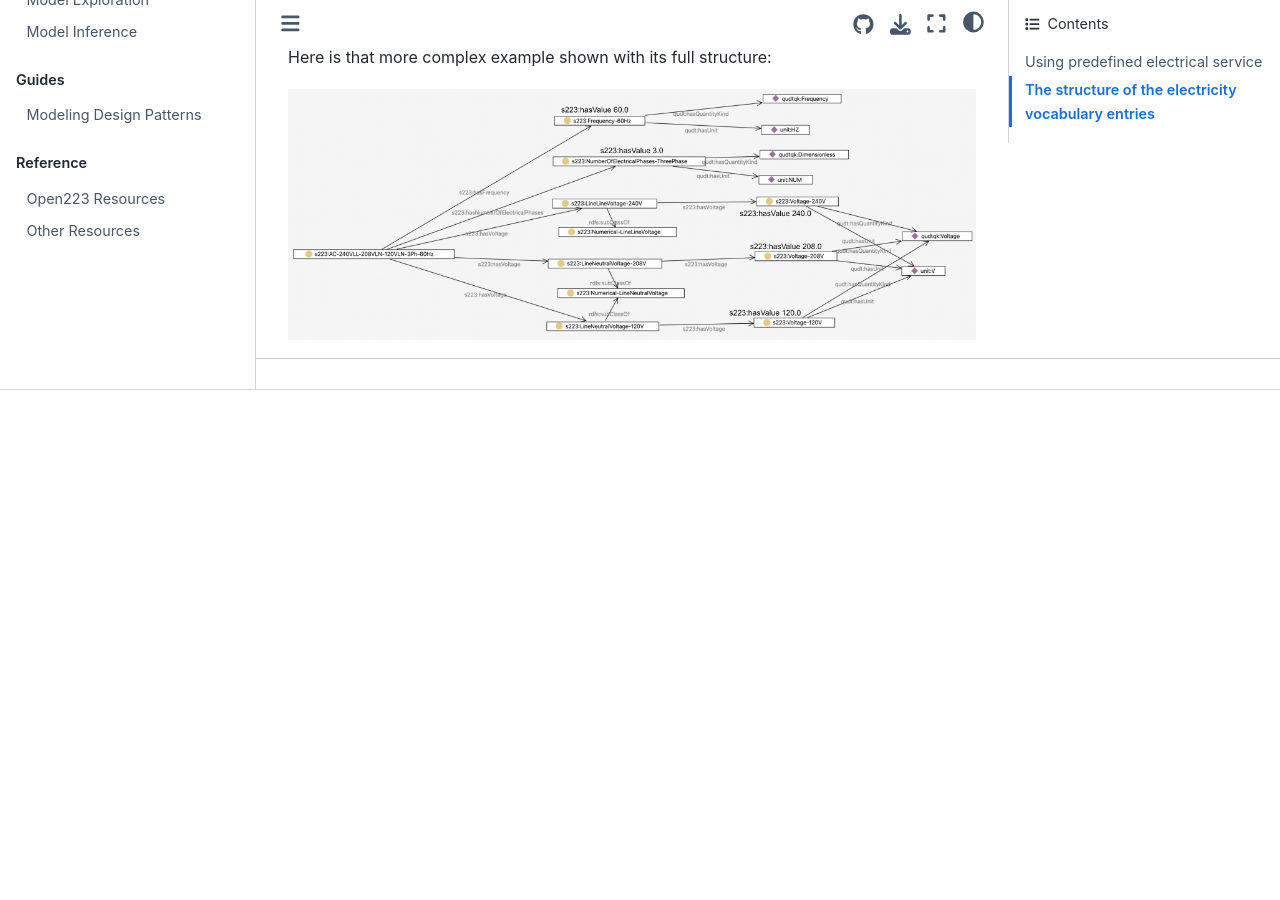
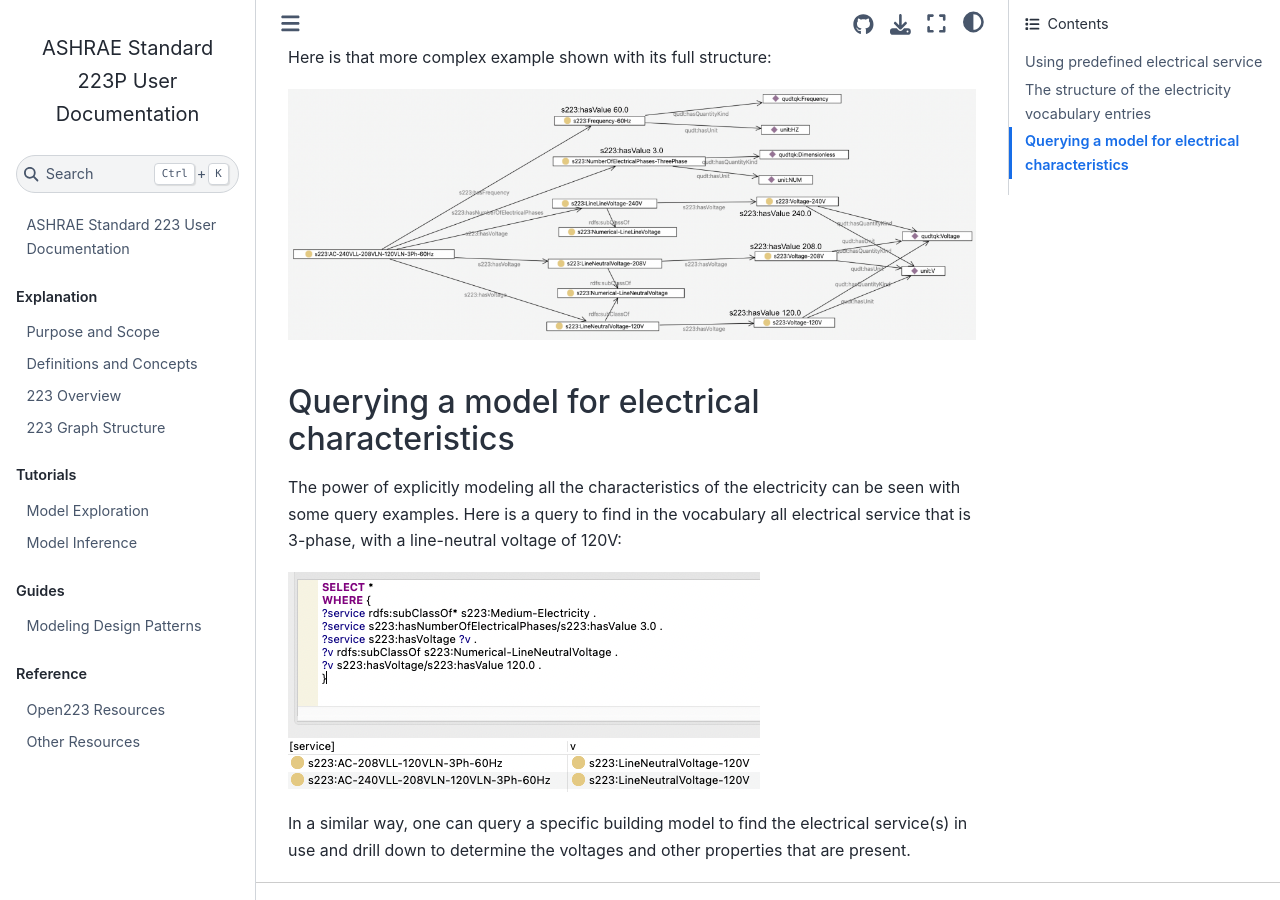
Before and after one commit to open223/docs.open223.info, a Jupyter Book: the page built from guides/modeling-electricity.md, in a window 1280 px wide and 900 px high, scrolled down 1761 px. Built offline with Jupyter Book 1.0.4 settings and Sphinx 7.4.7 and the Sphinx Book theme 1.1.4, drawn with Linux system fonts in a browser that asks for light colours; before the commit the page ends 2151 px from its top, so only the background shows below that.

Commit message:
Update modeling-electricity.md

```diff
--- a/guides/modeling-electricity.md
+++ b/guides/modeling-electricity.md
@@ -31,3 +31,11 @@ Note that the semantic model never depends on the names of the entities to provi
 Here is that more complex example shown with its full structure:
 
 ![240Vstructure](images/guides-240V-60Hz-three-phase-structure.png)
+
+## Querying a model for electrical characteristics
+
+The power of explicitly modeling all the characteristics of the electricity can be seen with some query examples. Here is a query to find in the vocabulary all electrical service that is 3-phase, with a line-neutral voltage of 120V:
+
+![3-phase-query](images/guides-3-phase-query.png)
+
+In a similar way, one can query a specific building model to find the electrical service(s) in use and drill down to determine the voltages and other properties that are present.
```
